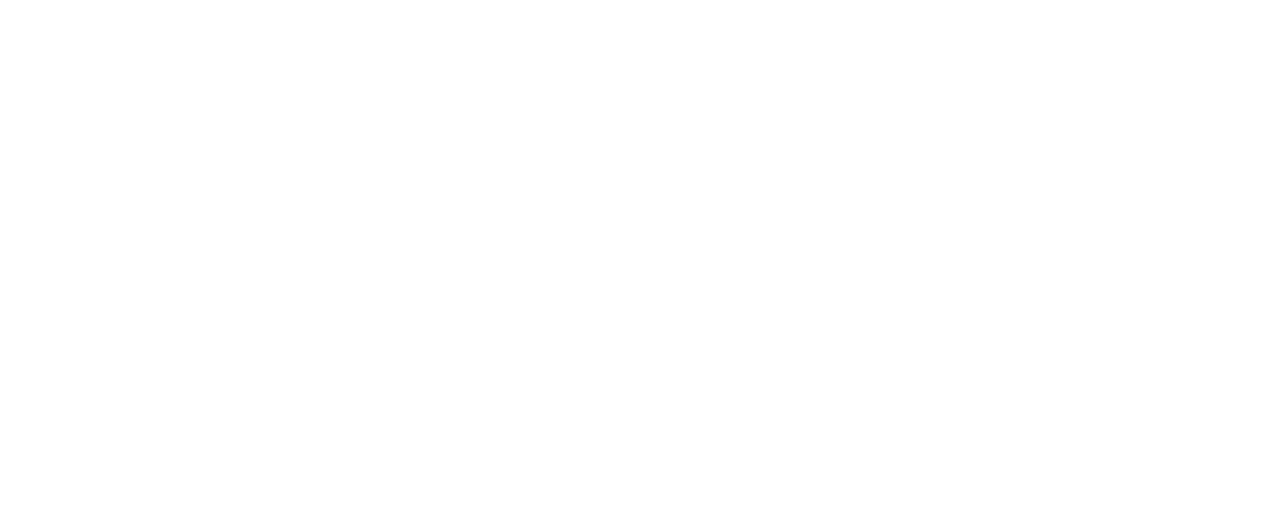
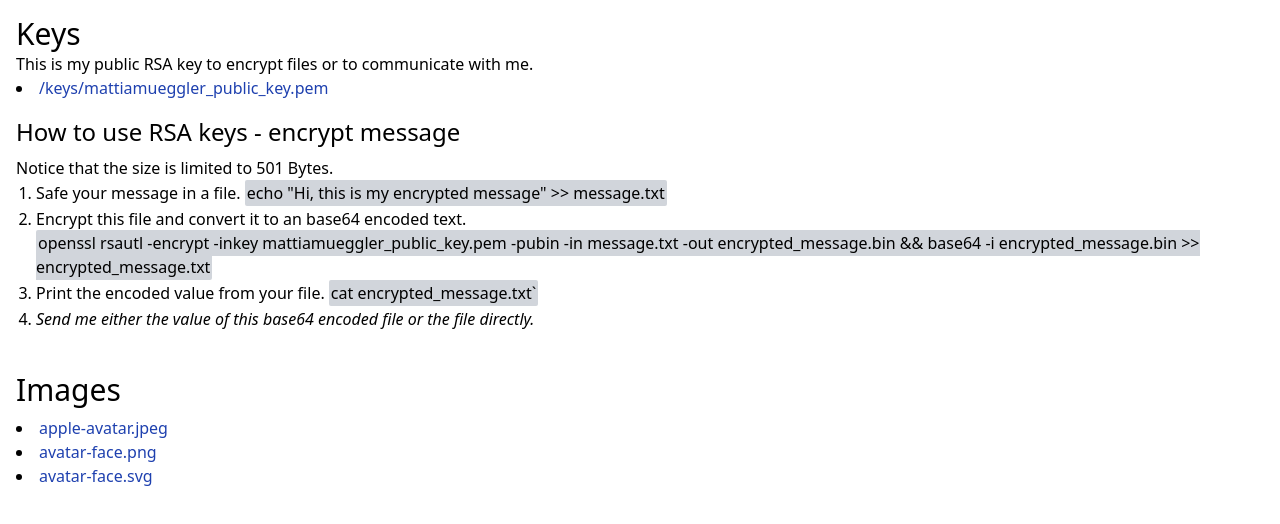
Before and after one commit to m-mattia-m/mattiamueggler.ch, a Nuxt app: page /information in a window 1280 px wide. Before the commit this address had no page. Shown: the top 524 px of the page. Built offline with nearby package versions, Linux system fonts and the light colour scheme.

Commit message:
remove baseURL, add information and rename page

```diff
--- a/nuxt.config.ts
+++ b/nuxt.config.ts
@@ -6,7 +6,7 @@
         'nuxt-svgo',
     ],
     app: {
-        baseURL: '/mattiamueggler.ch/',
+        // baseURL: '/mattiamueggler.ch/',
         buildAssetsDir: 'assets',
         head: {
             title: "mattiamueggler.ch",
--- a/pages/index.vue
+++ b/pages/index.vue
@@ -53,7 +53,7 @@
         <div class="flex justify-center items-center">
           <div
               class="bg-[#134074] text-white p-8 md:p-8 border rounded-lg transform transition ease-in duration-300 hover:scale-125">
-            <NuxtLink to="/assets" @click="useTrackEvent('info')">
+            <NuxtLink to="/information" @click="useTrackEvent('info')">
               <Info :fontControlled="false" :filled="true" class="h-14 w-14"/>
             </NuxtLink>
           </div>
--- a/pages/assets.vue
+++ b/pages/information.vue
@@ -13,6 +13,7 @@
   </ul>
 
   <h1 class="text-2xl pb-2 pt-4">How to use RSA keys - encrypt message</h1>
+  <p>Notice that the size is limited to 501 Bytes.</p>
   <ul class="list-decimal list-outside pl-5">
     <li class="py-[1px]">
       Safe your message in a file.
```
